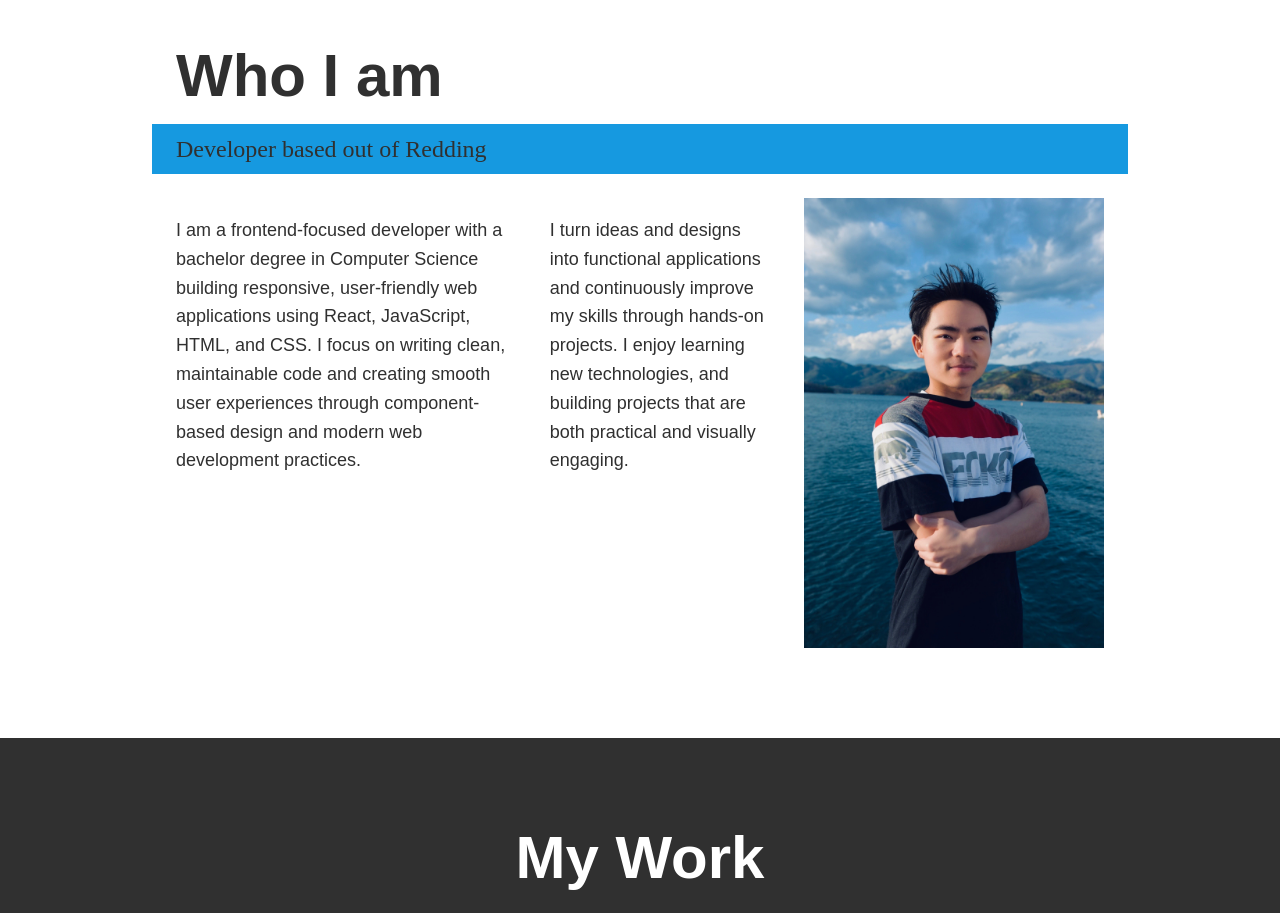
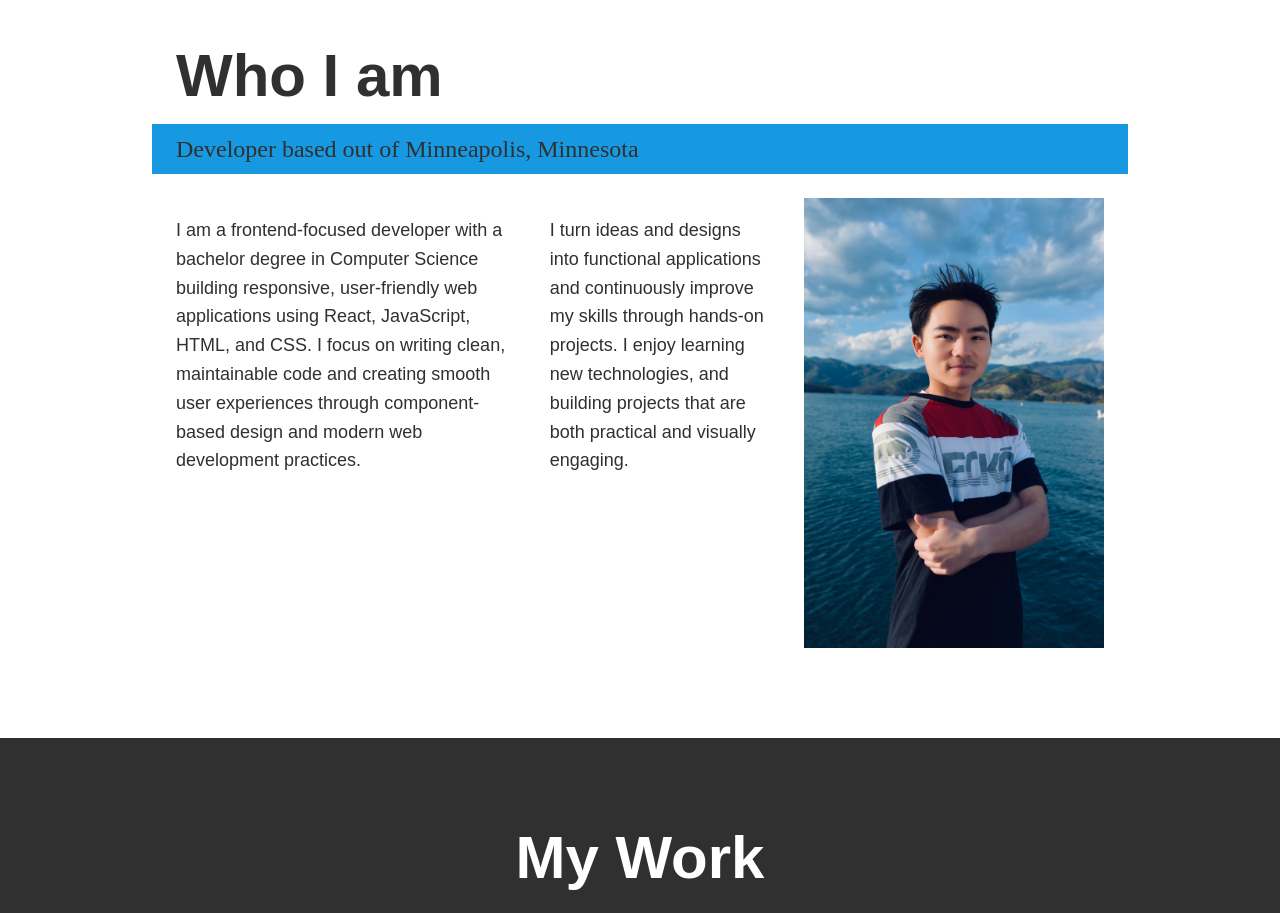
Before and after one commit to tyang019/tyang_portfolio_React, a React (Vite) app: page /about in a window 1280 px wide. Shown: the part 880-1793 px from the top of the page. Built offline with nearby package versions, Linux system fonts and the light colour scheme.

Commit message:
Modify About.jsx for section_subtitle

```diff
--- a/src/components/About.jsx
+++ b/src/components/About.jsx
@@ -4,7 +4,7 @@ export default function About() {
   return (
     <section className="about-me" id="about">
       <h2 className="section__title section__title--about">Who I am</h2>
-      <p className="section__subtitle section__subtitle--about">Developer based out of Redding</p>
+      <p className="section__subtitle section__subtitle--about">Developer based out of Minneapolis, Minnesota</p>
       <div className="about-me__body">
         <p>I am a frontend-focused developer with a bachelor degree in Computer Science building responsive, user-friendly web applications using React, JavaScript, HTML, and CSS. I focus on writing clean, maintainable code and creating smooth user experiences through component-based design and modern web development practices.</p>
         <p>I turn ideas and designs into functional applications and continuously improve my skills through hands-on projects. I enjoy learning new technologies, and building projects that are both practical and visually engaging.</p>
```
